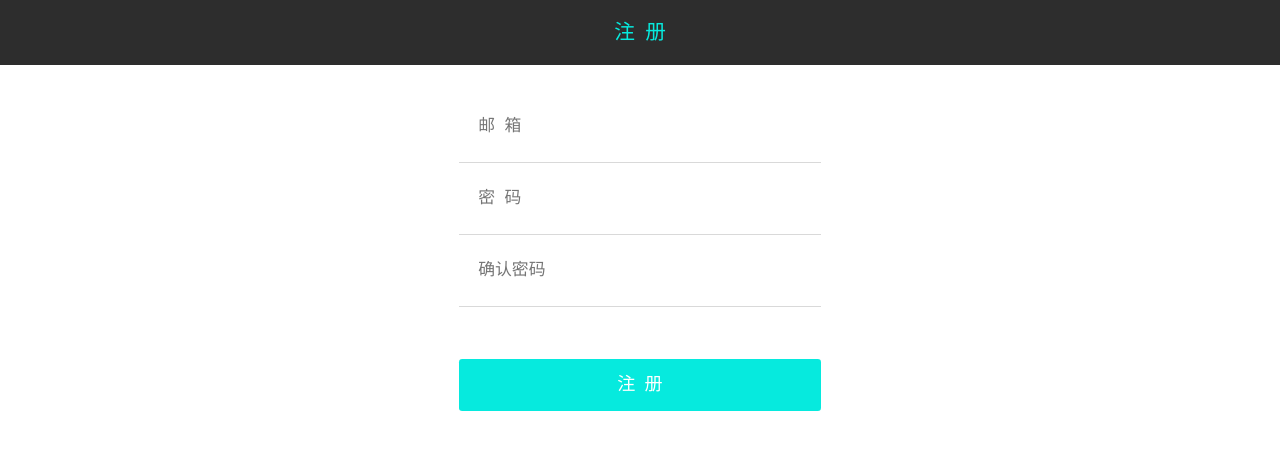
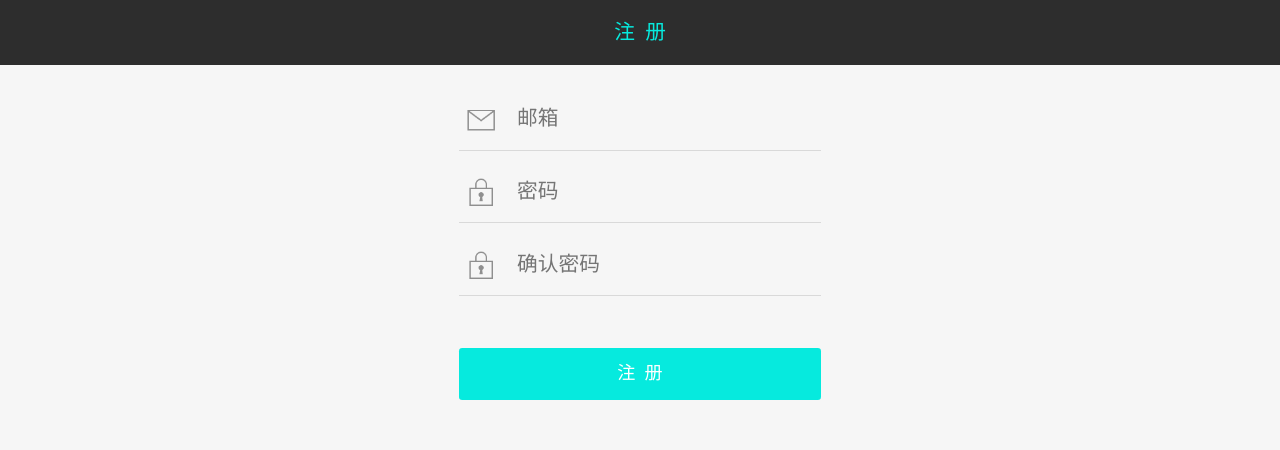
Before and after one commit to geneking/node-app, a website with bundled scripts: page client/views/register/register.html in a window 1280 px wide. Built offline with nearby package versions, Linux system fonts and the light colour scheme.

Commit message:
优化注册界面

```diff
--- a/client/static/js/login/login.js
+++ b/client/static/js/login/login.js
@@ -27,9 +27,11 @@ var request = function(data){
 };
 
 /**
+ * @function listener
  * @description 注册提交事件
  */
 var listener = function(){
+
   doms.login.on('click', function() {
     var data = {
       email: doms.email.val(),
@@ -37,5 +39,7 @@ var listener = function(){
     };
     request(data);
   });
+
+  doms.email.focus();
 };
 listener();
--- a/client/static/less/common/common.less
+++ b/client/static/less/common/common.less
@@ -1,3 +1,33 @@
+body{background-color: #f6f6f6;}
+
+form{
+  width: 5.6rem;
+  margin: 0 auto;
+  .input-wrap{
+    margin: .2rem 0;
+    border-bottom: .02rem solid #d9d9d9;
+    i{
+      display: inline-block;
+      height: .85rem;
+      width: .6rem;
+      background: url(/client/static/images/login-icon.png) no-repeat;
+      background-size: .65rem;
+      background-position: 0 .2rem;
+    }
+    .pass{background-position: 0 -0.7rem;}
+    input{
+      float: right;
+      height: .85rem;
+      width: 4.7rem;
+      padding-left: .3rem;
+      border: none;
+      font-size: .32rem;
+      background-color: #f6f6f6;
+      outline: none;
+    }
+  }
+}
+
 .button{
   width: 5.6rem;
   height: .8rem;
--- a/client/static/less/login/login.less
+++ b/client/static/less/login/login.less
@@ -1,4 +1,3 @@
-body{background-color: #f6f6f6;}
 .main{
   width: 6.4rem;
   margin: 0 auto;
@@ -11,34 +10,6 @@ body{background-color: #f6f6f6;}
   background-size: 100%;
 }
 
-form{
-  width: 5.6rem;
-  margin: 0 auto;
-}
-.input-wrap{
-  margin: .2rem 0;
-  border-bottom: .02rem solid #d9d9d9;
-  i{
-    display: inline-block;
-    height: .85rem;
-    width: .6rem;
-    background: url(/client/static/images/login-icon.png) no-repeat;
-    background-size: .65rem;
-    background-position: 0 .2rem;
-  }
-  .pass{background-position: 0 -0.7rem;}
-  input{
-    float: right;
-    height: .85rem;
-    width: 4.7rem;
-    padding-left: .3rem;
-    border: none;
-    font-size: .32rem;
-    background-color: #f6f6f6;
-    outline: none;
-  }
-}
-
 .footer{
   width: 5.6rem;
   margin: 1.5rem auto .5rem auto;
--- a/client/static/less/register/register.less
+++ b/client/static/less/register/register.less
@@ -8,16 +8,4 @@
   background-color: #2d2d2d;
 }
 
-section{
-  width: 5.6rem;
-  margin: .4rem auto 0 auto;
-  input{
-    width: 5rem;
-    height: .5rem;
-    padding: .3rem;
-    font-size: .26rem;
-    outline: none;
-    border: none;
-    border-bottom: .02rem solid #d9d9d9;
-  }
-}
+form{margin-top: .4rem;}
--- a/client/views/register/register.html
+++ b/client/views/register/register.html
@@ -10,11 +10,20 @@
 <body>
 	<div class="tab">注&nbsp;&nbsp;册</div>
 
-	<section>
-		<input type="text" placeholder="邮&nbsp;&nbsp;箱">
-		<input type="password" placeholder="密&nbsp;&nbsp;码">
-		<input type="password" placeholder="确认密码">
-	</section>
+	<form>
+		<div class="input-wrap">
+			<i></i>
+			<input type="text" name="email" value="" placeholder="邮箱">
+		</div>
+		<div class="input-wrap">
+			<i class="pass"></i>
+			<input type="password" name="password" value="" maxlength="8" placeholder="密码">
+		</div>
+		<div class="input-wrap">
+			<i class="pass"></i>
+			<input type="password" name="password2" value="" maxlength="8" placeholder="确认密码">
+		</div>
+	</form>
 
 	<div class="button login">注&nbsp;&nbsp;册</div>
 </body>
```
Also changed, not shown: client/views/login/login.html (+2 -2 lines), client/build/login.js, client/build/register.js.
